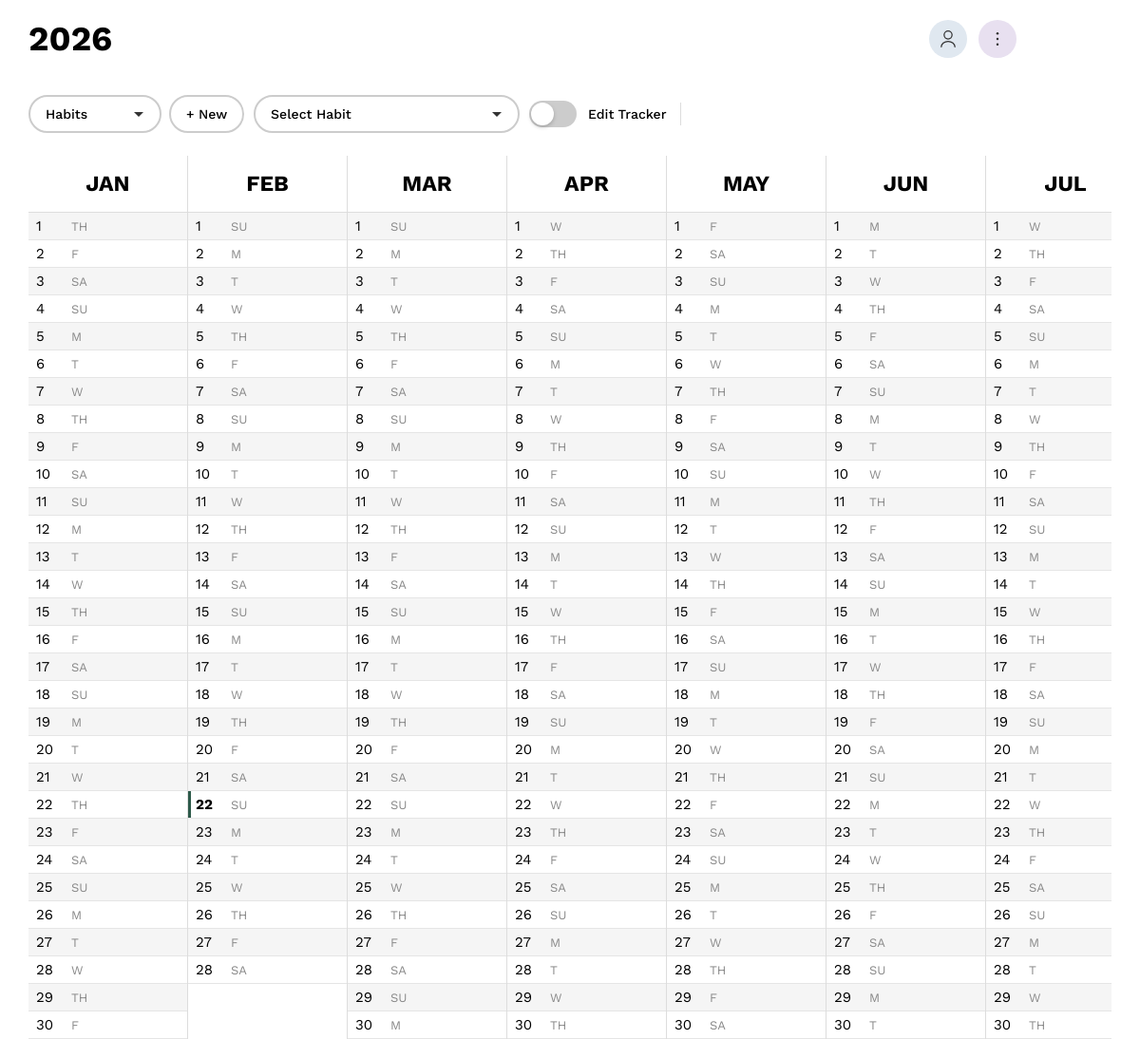
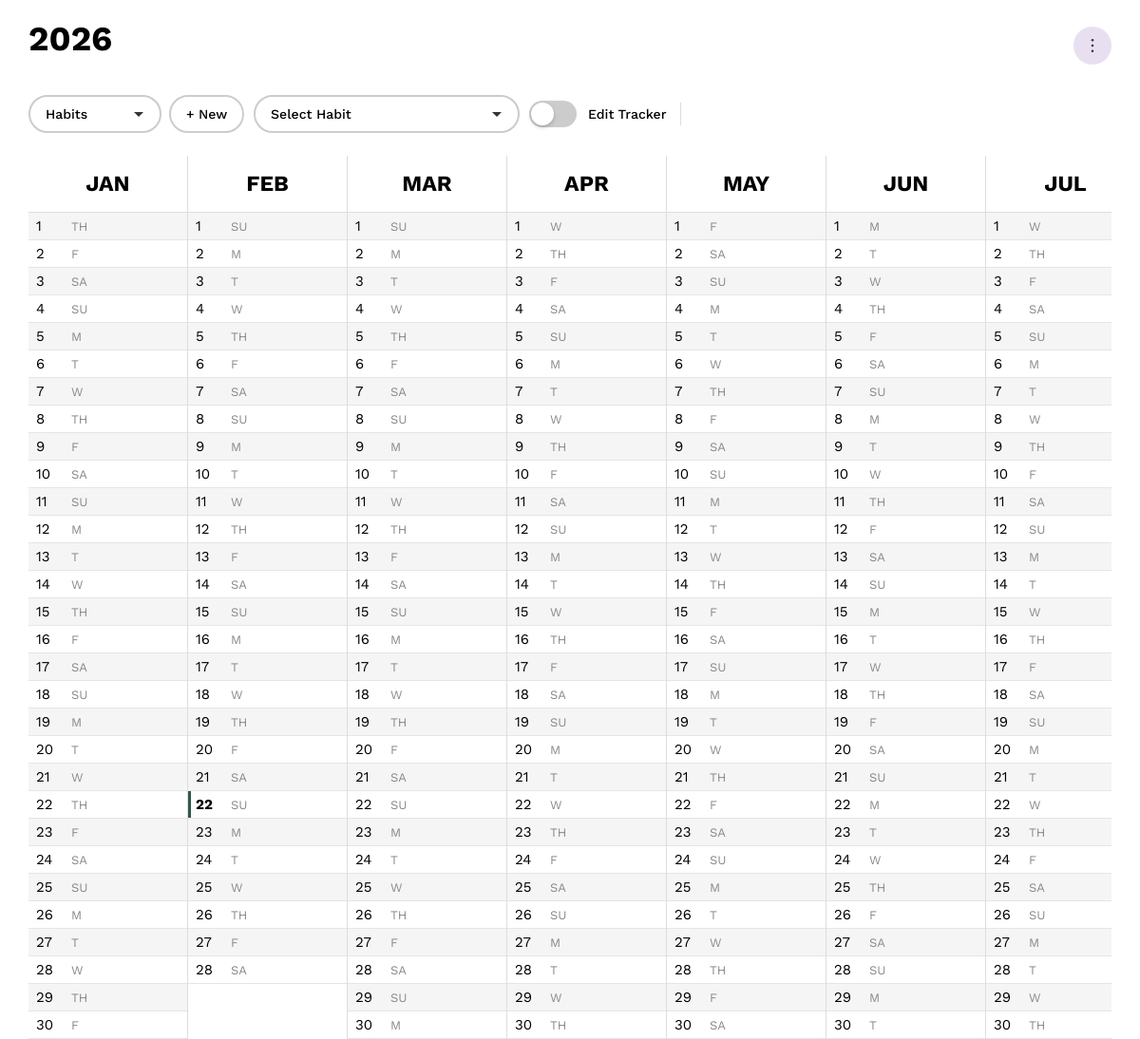
Before and after one commit to bbockes/minimal_calendar, an Electron app: page calendar.html in a window 1200 px wide. Shown: the top 1094 px of the page at 95% size. Drawn offline with nearby package versions, Linux system fonts and the light colour scheme.

Commit message:
Fix import/export button issue

```diff
--- a/calendar.html
+++ b/calendar.html
@@ -46,6 +46,27 @@
             display: flex;
             gap: 12px;
             align-items: center;
+            margin-left: auto;
+        }
+
+        .calendar-page {
+            width: 100%;
+        }
+
+        /* 3-dot icon: aligned with year (vertical) and calendar right edge (horizontal) */
+        .title-options-dropdown {
+            position: fixed !important;
+            /* Same vertical position as #title: body padding 30px + margin-top -10px, center with 36px text */
+            top: 28px !important;
+            /* Align with calendar right edge (body padding is 30px) */
+            right: 30px !important;
+            left: auto !important;
+            width: auto !important;
+            min-width: 0 !important;
+            z-index: 300;
+            display: flex;
+            flex-direction: column;
+            align-items: flex-end;
         }
 
         .title-circle-btn {
@@ -71,14 +92,6 @@
             width: 20px;
             height: 20px;
             color: #333;
-        }
-
-        .title-circle-btn.profile {
-            background: #E0E8F0;
-        }
-
-        .title-circle-btn.profile:hover {
-            background: #C4D4E8;
         }
 
         .slider {
@@ -985,9 +998,6 @@
             display: block;
         }
 
-        .title-options-dropdown {
-            position: relative;
-        }
         .title-options-dropdown .title-options-menu {
             left: auto;
             right: 0;
@@ -1420,6 +1430,20 @@
     </style>
 </head>
 <body>
+    <div class="custom-dropdown title-options-dropdown" id="titleOptionsDropdown">
+        <button class="title-circle-btn" id="optionsMenuButton" title="Data &amp; backup">
+            <svg viewBox="0 0 24 24" fill="none" xmlns="http://www.w3.org/2000/svg">
+                <circle cx="12" cy="5" r="1.5" fill="#333"/>
+                <circle cx="12" cy="12" r="1.5" fill="#333"/>
+                <circle cx="12" cy="19" r="1.5" fill="#333"/>
+            </svg>
+        </button>
+        <div class="custom-dropdown-menu title-options-menu" id="optionsDropdownMenu">
+            <button type="button" class="custom-dropdown-item" id="exportDataBtn">Export data…</button>
+            <button type="button" class="custom-dropdown-item" id="importDataBtn">Import data…</button>
+        </div>
+    </div>
+    <input type="file" id="importDataInput" accept=".json,application/json" style="display: none;" />
     <div class="habit-toggle-container">
         <div class="habit-select-wrapper">
             <div class="custom-dropdown">
@@ -1500,38 +1524,15 @@
         </div>
     </div>
 
-    <div id="title">
-        <span>2026</span>
-        <div class="title-buttons">
-            <button class="title-circle-btn profile" title="Profile">
-                <svg viewBox="0 0 24 24" fill="none" xmlns="http://www.w3.org/2000/svg">
-                    <path d="M12 12C14.7614 12 17 9.76142 17 7C17 4.23858 14.7614 2 12 2C9.23858 2 7 4.23858 7 7C7 9.76142 9.23858 12 12 12Z" stroke="#333" stroke-width="1.5" stroke-linecap="round" stroke-linejoin="round"/>
-                    <path d="M20.59 22C20.59 18.13 16.74 15 12 15C7.26 15 3.41 18.13 3.41 22" stroke="#333" stroke-width="1.5" stroke-linecap="round" stroke-linejoin="round"/>
-                </svg>
-            </button>
-            <div class="custom-dropdown title-options-dropdown">
-                <button class="title-circle-btn" id="optionsMenuButton" title="Data &amp; backup">
-                    <svg viewBox="0 0 24 24" fill="none" xmlns="http://www.w3.org/2000/svg">
-                        <circle cx="12" cy="5" r="1.5" fill="#333"/>
-                        <circle cx="12" cy="12" r="1.5" fill="#333"/>
-                        <circle cx="12" cy="19" r="1.5" fill="#333"/>
-                    </svg>
-                </button>
-                <div class="custom-dropdown-menu title-options-menu" id="optionsDropdownMenu">
-                    <button type="button" class="custom-dropdown-item" id="exportDataBtn">Export data…</button>
-                    <button type="button" class="custom-dropdown-item" id="importDataBtn">Import data…</button>
-                </div>
-            </div>
+    <div class="calendar-page">
+        <div id="title">
+            <span>2026</span>
         </div>
+        <div class="header">
+            <div class="slider" id="slider"></div>
+        </div>
+        <div id="calendar"></div>
     </div>
-    <input type="file" id="importDataInput" accept=".json,application/json" style="display: none;" />
-
-    <div class="header">
-        <div class="slider" id="slider"></div>
-    </div>
-
-    <div id="calendar"></div>
-
     <div class="navigation" id="navigation" style="display: none;">
         <button class="nav-btn" id="prevBtn">← Previous Month</button>
         <button class="nav-btn" id="nextBtn">Next Month →</button>
@@ -3084,7 +3085,7 @@
                 titleSpan.textContent = '2026';
             } else {
                 // Fallback if structure is different
-                titleElement.innerHTML = '<span>2026</span><div class="title-buttons"><button class="title-circle-btn profile" title="Profile"><svg viewBox="0 0 24 24" fill="none" xmlns="http://www.w3.org/2000/svg"><path d="M12 12C14.7614 12 17 9.76142 17 7C17 4.23858 14.7614 2 12 2C9.23858 2 7 4.23858 7 7C7 9.76142 9.23858 12 12 12Z" stroke="#333" stroke-width="1.5" stroke-linecap="round" stroke-linejoin="round"/><path d="M20.59 22C20.59 18.13 16.74 15 12 15C7.26 15 3.41 18.13 3.41 22" stroke="#333" stroke-width="1.5" stroke-linecap="round" stroke-linejoin="round"/></svg></button><div class="custom-dropdown title-options-dropdown"><button class="title-circle-btn" id="optionsMenuButton" title="Data &amp; backup"><svg viewBox="0 0 24 24" fill="none" xmlns="http://www.w3.org/2000/svg"><circle cx="12" cy="5" r="1.5" fill="#333"/><circle cx="12" cy="12" r="1.5" fill="#333"/><circle cx="12" cy="19" r="1.5" fill="#333"/></svg></button><div class="custom-dropdown-menu title-options-menu" id="optionsDropdownMenu"><button type="button" class="custom-dropdown-item" id="exportDataBtn">Export data…</button><button type="button" class="custom-dropdown-item" id="importDataBtn">Import data…</button></div></div></div>';
+                titleElement.innerHTML = '<span>2026</span>';
             }
             renderYearSlider();
             document.getElementById('navigation').style.display = 'none';
--- a/package.json
+++ b/package.json
@@ -5,7 +5,8 @@
   "main": "main.js",
   "scripts": {
     "start": "electron .",
-    "build": "electron-builder"
+    "build": "electron-builder",
+    "dev": "npx serve . -p 3000"
   },
   "author": "",
   "license": "MIT",
```
Also changed, not shown: 1 other file.
